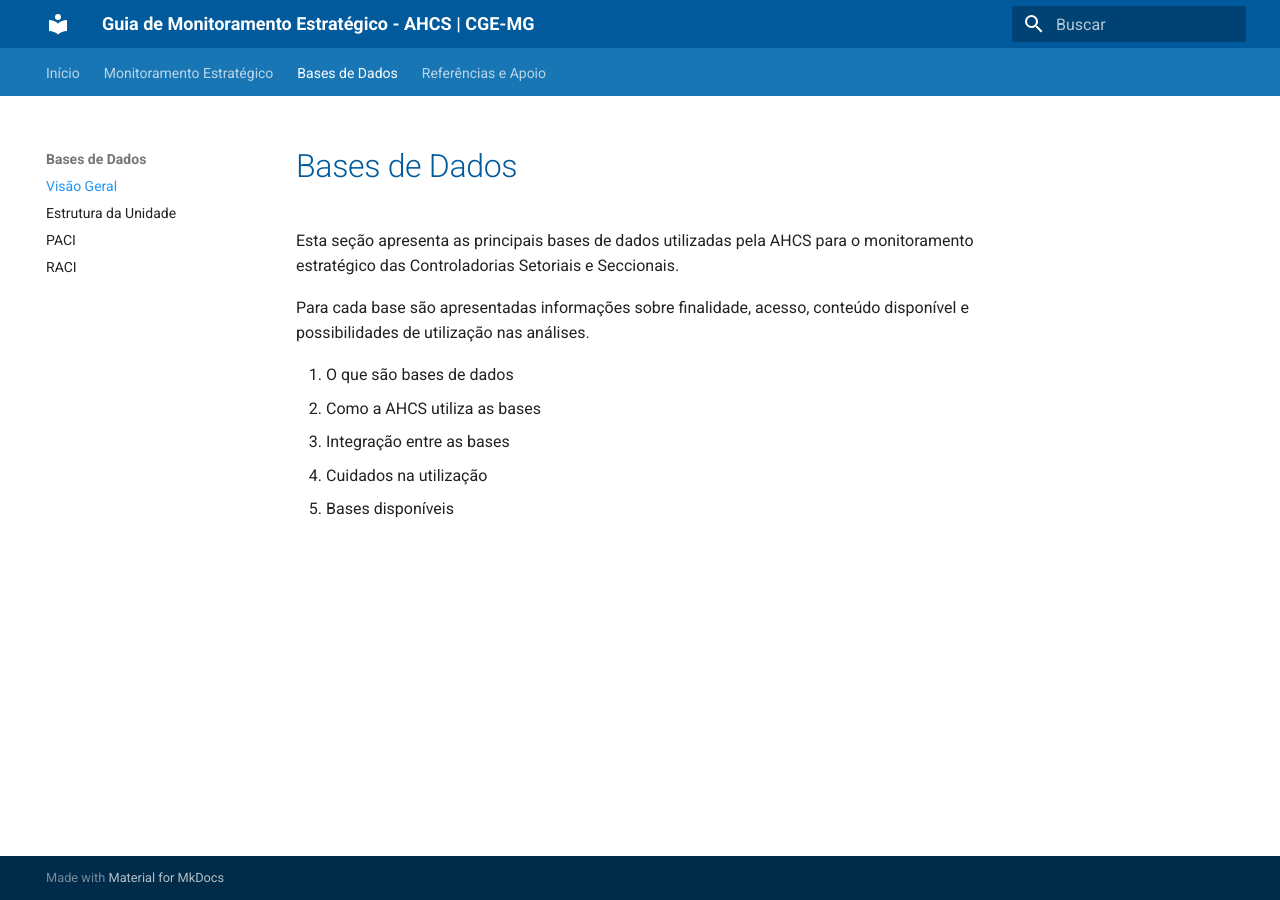
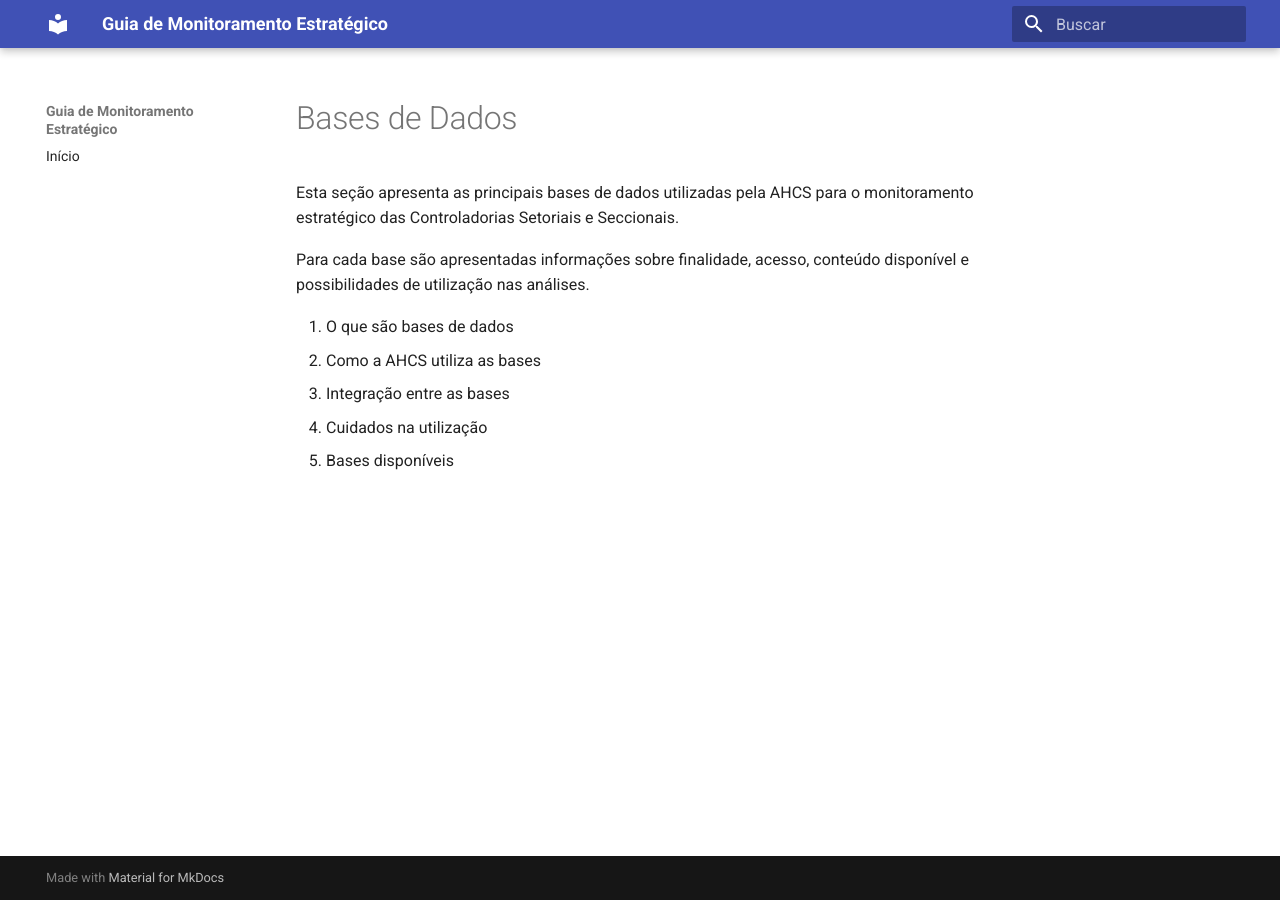
Before and after one commit to CGEMG-AHCS/guia-monitoramento-estrategico, an MkDocs documentation site: the page built from docs/bases-dados/index.md, in a window 1280 px wide. Built offline with MkDocs 1.6.1 and Material for MkDocs 9.7.7, drawn with Linux system fonts in a browser that asks for light colours.

Commit message:
Update mkdocs.yml

```diff
--- a/mkdocs.yml
+++ b/mkdocs.yml
@@ -1,46 +1,21 @@
-site_name: Guia de Monitoramento Estratégico - AHCS | CGE-MG
-site_description: Guia de Monitoramento Estratégico da CGE-MG
+site_name: Guia de Monitoramento Estratégico
+site_description: Guia de Monitoramento Estratégico da AHCS
+site_author: CGE-MG
 
 theme:
   name: material
   language: pt-BR
 
-  palette:
-    primary: blue
-    accent: light blue
-
-  features:
-    - navigation.tabs
-    - navigation.sections
-    - navigation.expand
-    - navigation.top
-    - search.highlight
-    - content.code.copy
-
-extra_css:
-  - stylesheets/extra.css
-
-extra_javascript:
-  - javascripts/external-links.js
-
 nav:
   - Início: index.md
 
-  - Monitoramento Estratégico:
-      - Metodologia: monitoramento/metodologia.md
-      - Utilização Integrada das Bases: monitoramento/analises-integradas.md
-      - Estrutura da Unidade: monitoramento/estrutura-rh.md
-      - PACI: monitoramento/paci.md
-      - RACI: monitoramento/raci.md
-      - Sistema e-CGU: monitoramento/sistema e-cgu.md
+plugins:
+  - search
 
-  - Bases de Dados:
-      - Visão Geral: bases-dados/index.md
-      - Estrutura da Unidade: bases-dados/estrutura-rh.md
-      - PACI: bases-dados/paci.md
-      - RACI: bases-dados/raci.md
-
-  - Referências e Apoio:
-      - e-CGU: referencias/e-cgu.md
-      - Normativos: referencias/normativos.md
-      - Canais de Apoio: referencias/apoio.md
+markdown_extensions:
+  - admonition
+  - attr_list
+  - md_in_html
+  - tables
+  - toc:
+      permalink: true
```
